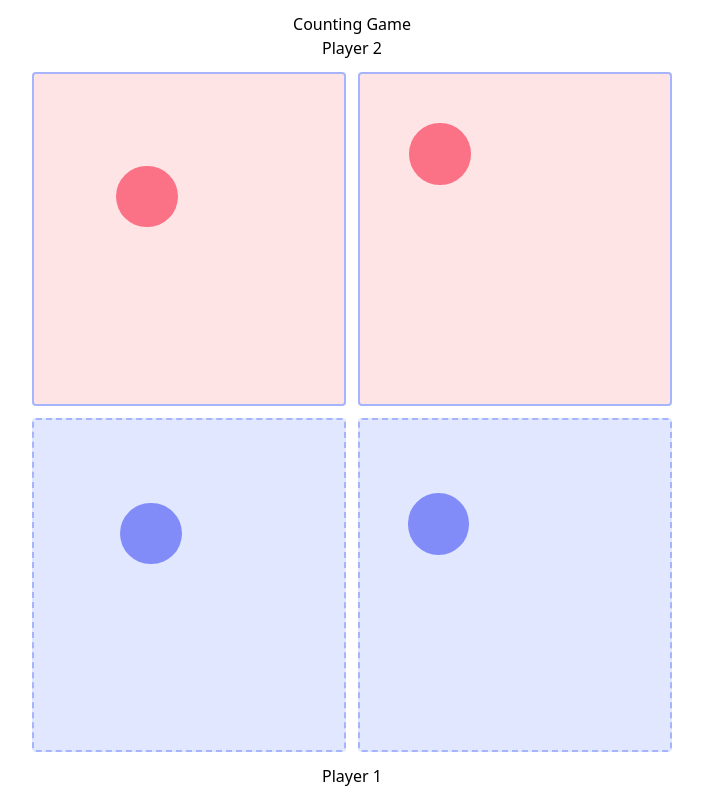
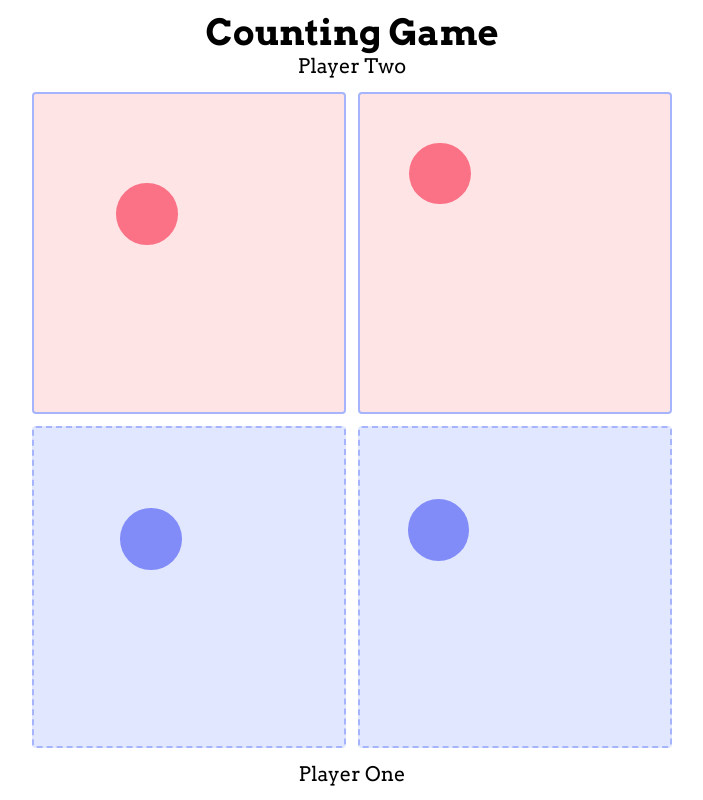
Before and after one commit to ej-shafran/count-up, a React (Vite) app: page / in a window 1280 px wide. Shown: the whole page, without its empty margins (288-991 px from the left). Built offline with nearby package versions, Linux system fonts and the light colour scheme; what tailwindcss-animated would draw is missing.

Commit message:
feat: add sensible font

```diff
--- a/index.html
+++ b/index.html
@@ -2,7 +2,9 @@
 <html lang="en">
   <head>
     <meta charset="UTF-8" />
-    <link rel="icon" type="image/svg+xml" href="/vite.svg" />
+    <link rel="preconnect" href="https://fonts.googleapis.com">
+    <link rel="preconnect" href="https://fonts.gstatic.com" crossorigin>
+    <link href="https://fonts.googleapis.com/css2?family=Arvo:ital,wght@0,400;0,700;1,400;1,700&display=swap" rel="stylesheet"><link rel="icon" type="image/svg+xml" href="/vite.svg" />
     <meta name="viewport" content="width=device-width, initial-scale=1.0" />
     <title>Vite + TS</title>
   </head>
--- a/src/components/Game.tsx
+++ b/src/components/Game.tsx
@@ -6,7 +6,7 @@ export function Game() {
 
   return (
     <div className="m-auto flex h-full w-1/2 flex-col py-3 text-center">
-      <h1>Counting Game</h1>
+      <h1 className="arvo-bold text-4xl">Counting Game</h1>
       <div className="flex grow flex-col gap-3">
         <Player playerIndex={1} />
         <Player playerIndex={0} />
--- a/src/components/Player.tsx
+++ b/src/components/Player.tsx
@@ -14,7 +14,9 @@ export function Player({ playerIndex }: PlayerProps) {
         playerIndex === 0 ? "flex-col-reverse" : "flex-col",
       )}
     >
-      <h2>Player {playerIndex + 1}</h2>
+      <h2 className="arvo-regular text-xl">
+        Player {playerIndex === 1 ? "Two" : "One"}
+      </h2>
 
       <div className="flex grow gap-3">
         <Hand playerIndex={playerIndex} handIndex={0} />
--- a/src/index.css
+++ b/src/index.css
@@ -8,3 +8,27 @@ body,
   width: 100%;
   height: 100%;
 }
+
+.arvo-regular {
+  font-family: "Arvo", serif;
+  font-weight: 400;
+  font-style: normal;
+}
+
+.arvo-bold {
+  font-family: "Arvo", serif;
+  font-weight: 700;
+  font-style: normal;
+}
+
+.arvo-regular-italic {
+  font-family: "Arvo", serif;
+  font-weight: 400;
+  font-style: italic;
+}
+
+.arvo-bold-italic {
+  font-family: "Arvo", serif;
+  font-weight: 700;
+  font-style: italic;
+}
```
